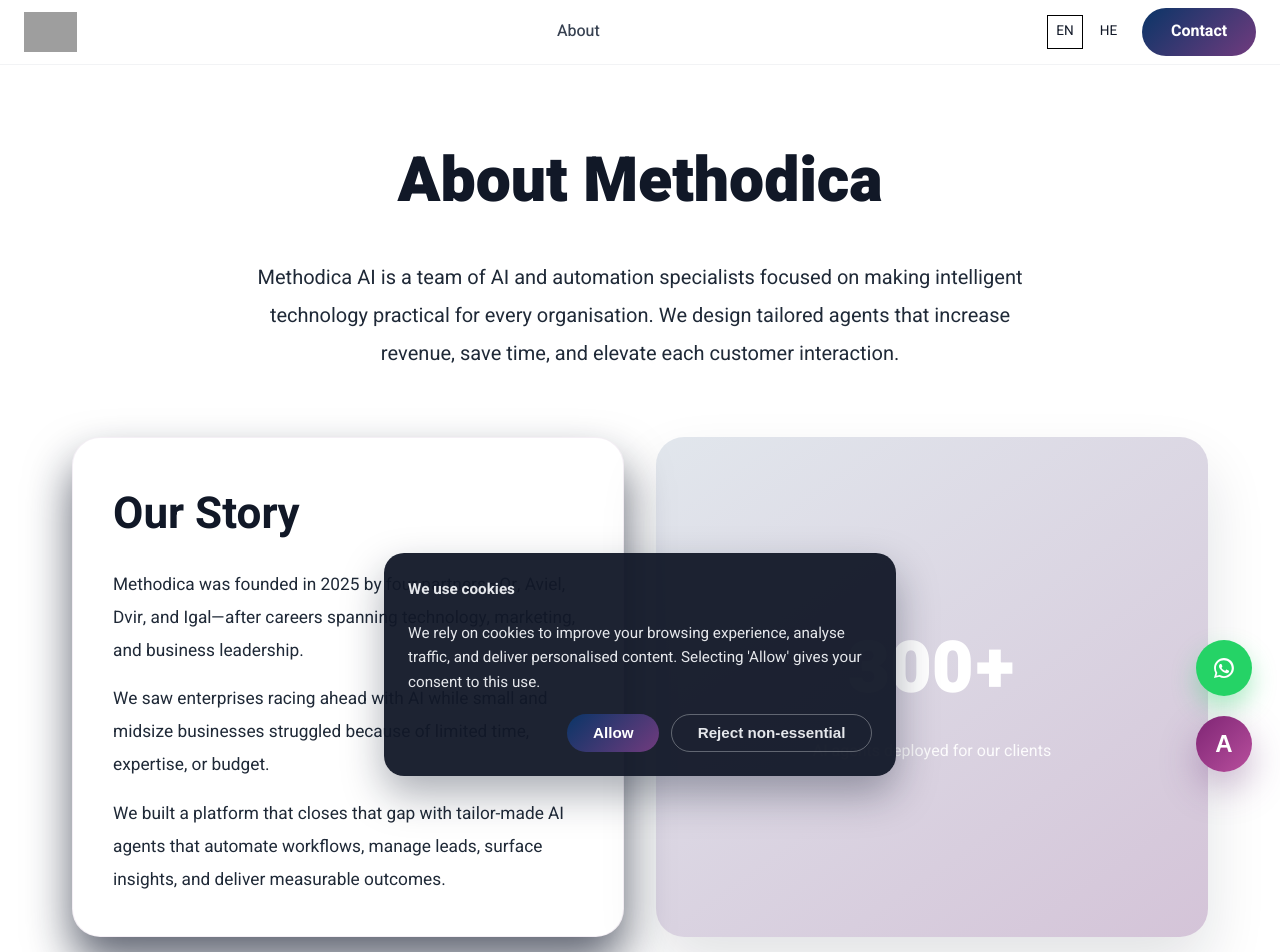
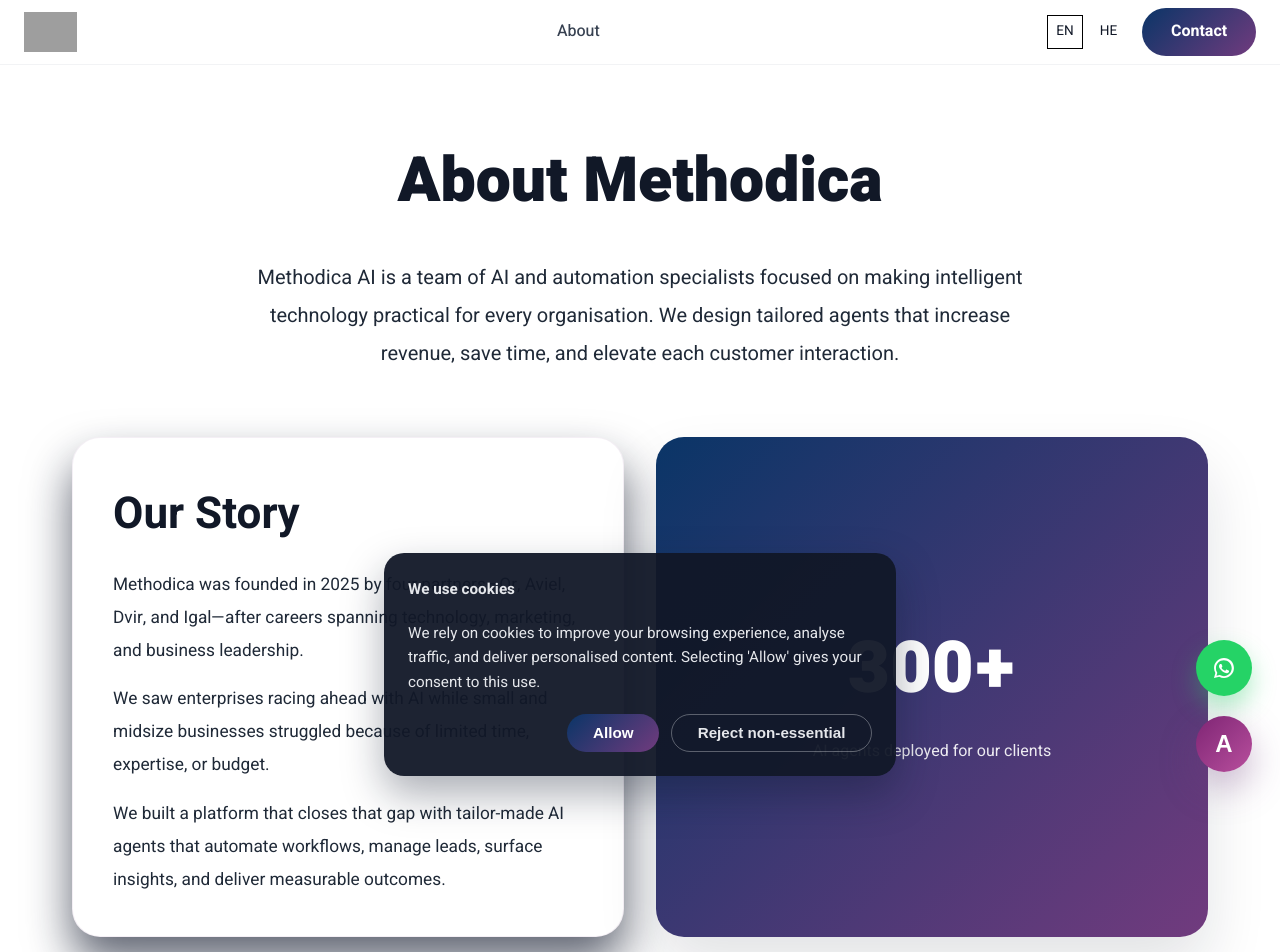
Before and after one commit to igalk1515/methodica_site_V2.0, a Next.js app: page /en/about in a window 1280 px wide. Shown: the top 952 px of the page. Built offline with nearby package versions, Linux system fonts and the light colour scheme; grey boxes are pictures that could not be loaded.

Commit message:
feat: update highlight card background gradient for improved aesthetics

```diff
--- a/app/[locale]/(pages)/about/page.module.css
+++ b/app/[locale]/(pages)/about/page.module.css
@@ -100,11 +100,7 @@
 .highlightCard {
   border-radius: 1.75rem;
   padding: 2.5rem 2rem;
-  background: linear-gradient(
-    145deg,
-    rgba(10, 53, 103, 0.12),
-    rgba(113, 59, 126, 0.3)
-  );
+  background: linear-gradient(135deg, #0a3567, #713b7e);
   color: #ffffff;
   display: flex;
   flex-direction: column;
```
